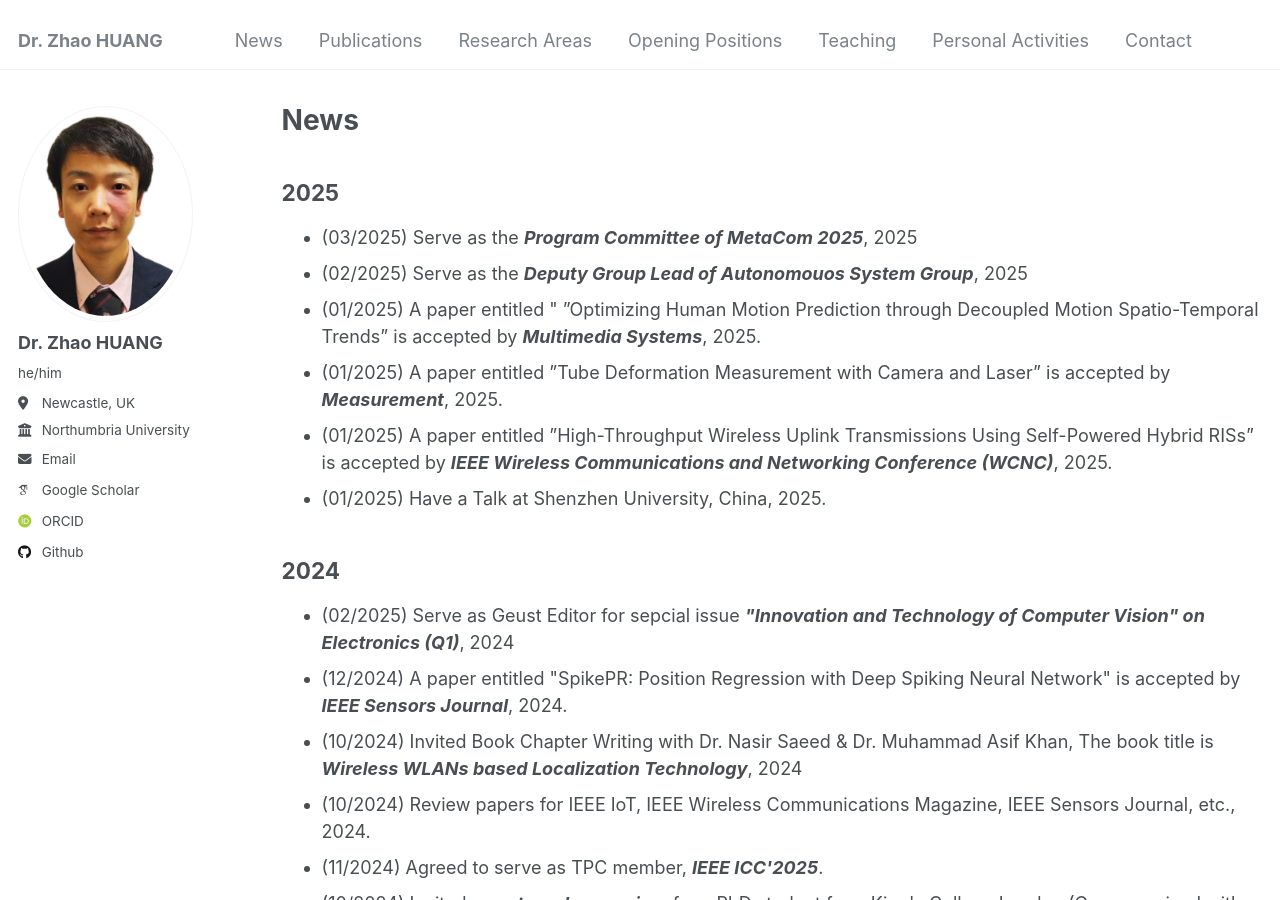
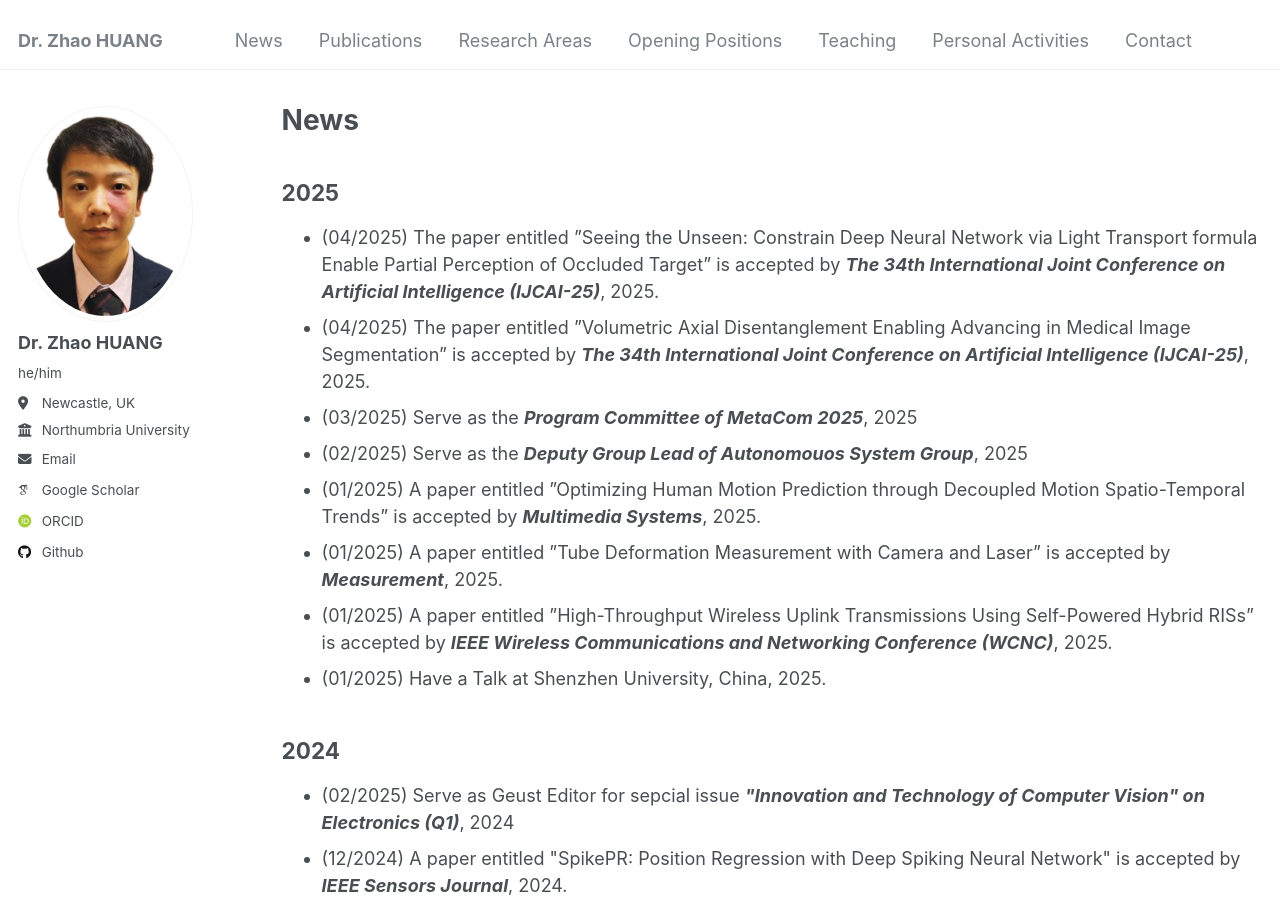
Before and after one commit to ZZ2020zz/ZZ2020zz.github.io, a Jekyll site: the page built from _pages/news.html, in a window 1280 px wide and 900 px high. Built offline with Jekyll 4.4.1, drawn with Linux system fonts in a browser that asks for light colours; some web fonts are replaced.

Commit message:
Update news.html

```diff
--- a/_pages/news.html
+++ b/_pages/news.html
@@ -18,9 +18,11 @@ author_profile: true
         <section>
             <h2>2025</h2>
             <ul>
+                 <li>(04/2025) The paper entitled ”Seeing the Unseen: Constrain Deep Neural Network via Light Transport formula Enable Partial Perception of Occluded Target” is accepted by <em style="font-style: italic; font-weight: bold;"> The 34th International Joint Conference on Artificial Intelligence (IJCAI-25)</em>, 2025.</li>
+                <li>(04/2025) The paper entitled ”Volumetric Axial Disentanglement Enabling Advancing in Medical Image Segmentation” is accepted by <em style="font-style: italic; font-weight: bold;"> The 34th International Joint Conference on Artificial Intelligence (IJCAI-25)</em>, 2025.</li>
                 <li>(03/2025) Serve as the <em style="font-style: italic; font-weight: bold;">Program Committee of MetaCom 2025</em>, 2025 </li>
                 <li>(02/2025) Serve as the <em style="font-style: italic; font-weight: bold;">Deputy Group Lead of Autonomouos System Group</em>, 2025 </li>
-                <li>(01/2025) A paper entitled " ”Optimizing Human Motion Prediction through Decoupled Motion Spatio-Temporal Trends” is accepted by <em style="font-style: italic; font-weight: bold;"> Multimedia Systems</em>, 2025.</li>
+                <li>(01/2025) A paper entitled ”Optimizing Human Motion Prediction through Decoupled Motion Spatio-Temporal Trends” is accepted by <em style="font-style: italic; font-weight: bold;"> Multimedia Systems</em>, 2025.</li>
                 <li>(01/2025) A paper entitled ”Tube Deformation Measurement with Camera and Laser” is accepted by <em style="font-style: italic; font-weight: bold;"> Measurement</em>, 2025.</li>
                 <li>(01/2025) A paper entitled ”High-Throughput Wireless Uplink Transmissions Using Self-Powered Hybrid RISs” is accepted by <em style="font-style: italic; font-weight: bold;"> IEEE Wireless Communications and Networking Conference (WCNC)</em>, 2025.</li>
                 <li>(01/2025) Have a Talk at Shenzhen University, China, 2025. </li>
```
